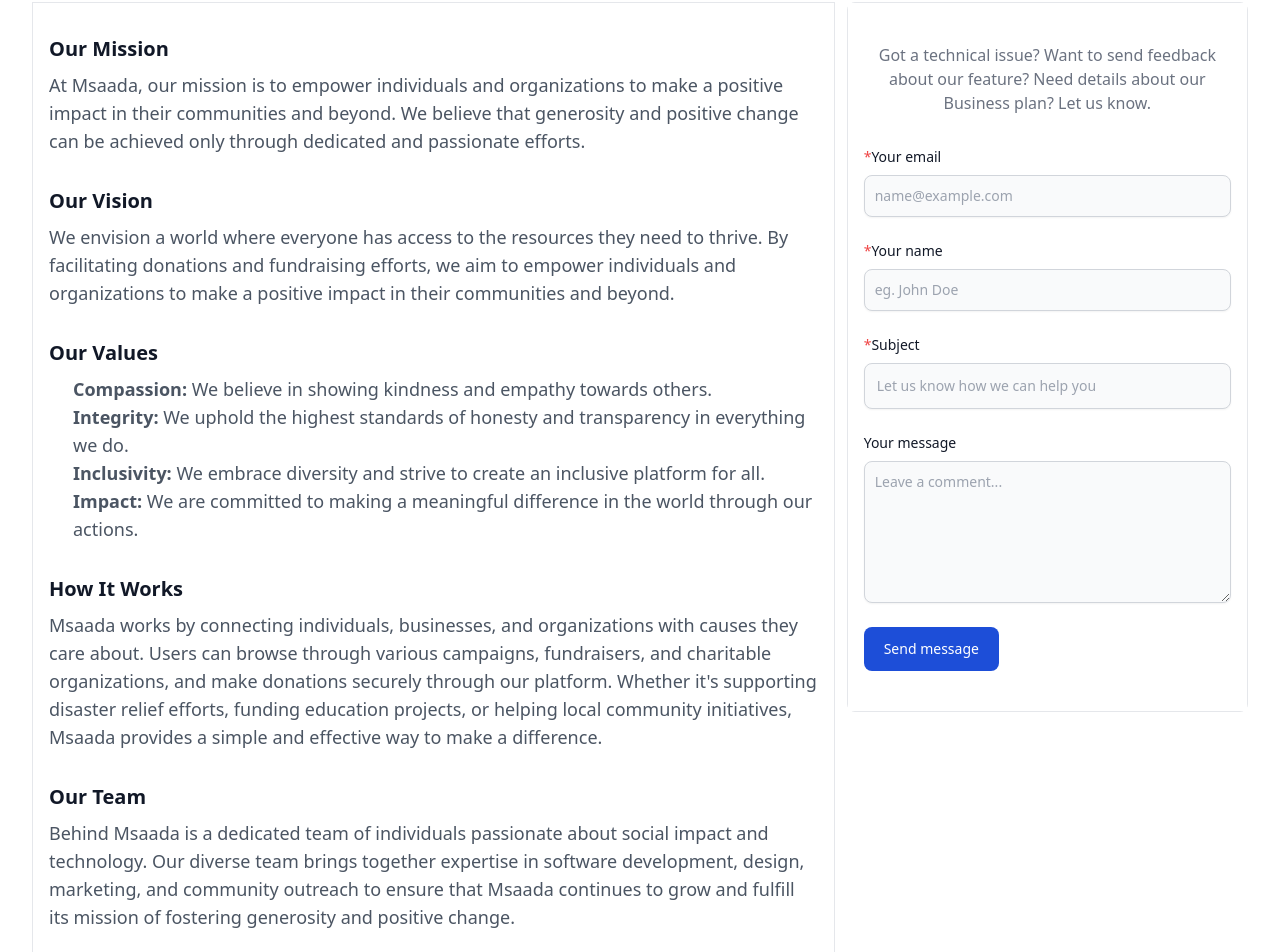
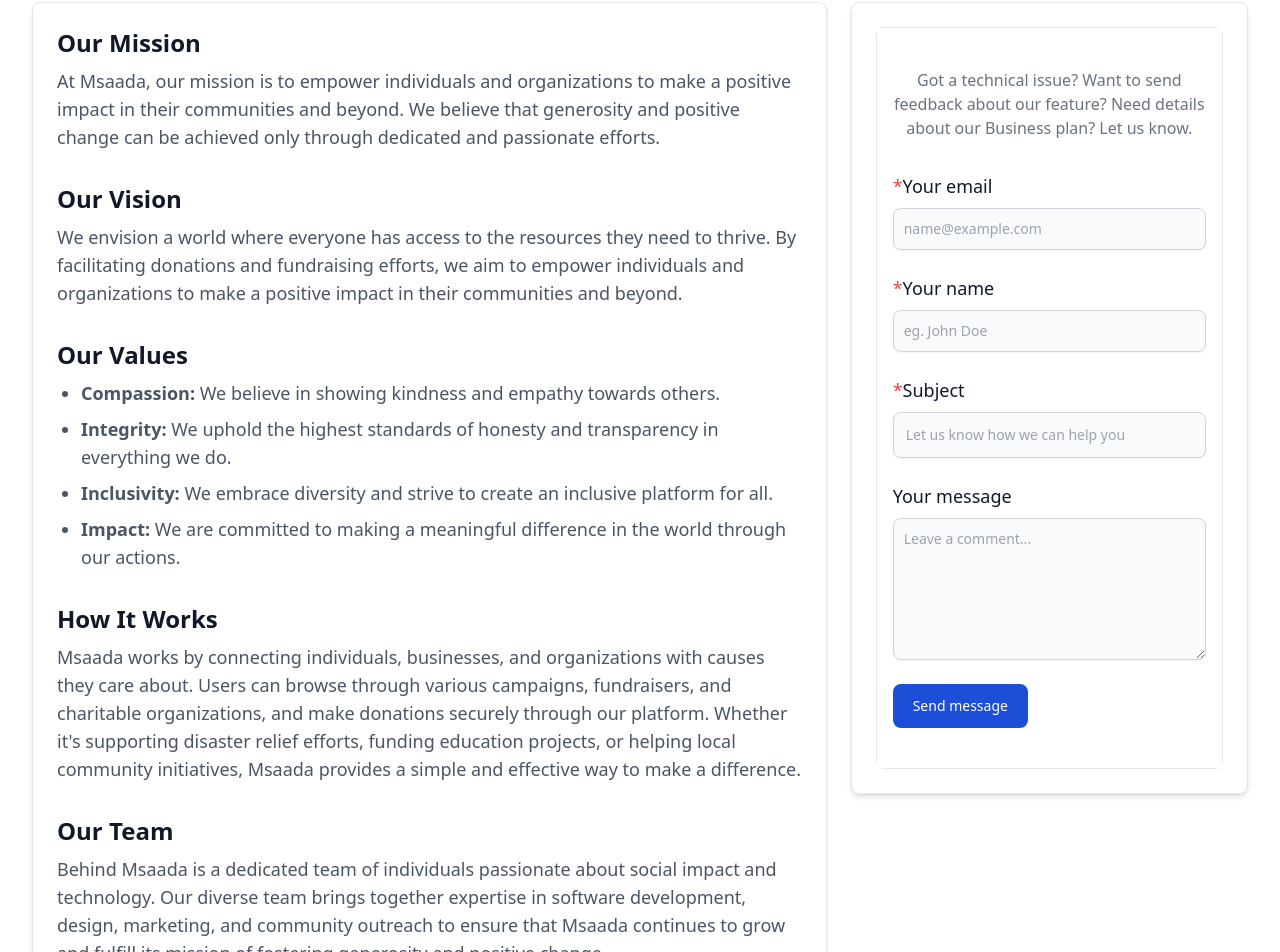
Before and after one commit to MuchokiDavid/Msaadafund-Frontend, a React (Create React App) app: page /about in a window 1280 px wide. Shown: the part 314-1266 px from the top of the page. Built offline with nearby package versions, Linux system fonts and the light colour scheme.

Commit message:
org details

```diff
--- a/src/components/campaigns/OrgActive.jsx
+++ b/src/components/campaigns/OrgActive.jsx
@@ -30,15 +30,15 @@ function OrgActive({organisationDetails}) {
   return (
     <div className='mt-3'>
       <div className='container divide-x'>
-        <div className="sm:hidden">
+        <div className="sm:hidden ">
           <label htmlFor="Tab" className="sr-only">Tab</label>
           <select
             id="Tab"
-            className="rounded-md border-gray-200 p-3 w-full"
+            className="rounded-md border-gray-200 p-3 w-full "
             onChange={(e) => setActiveTab(e.target.value)}
             value={activeTab}
           >
-            <option value={'Upcoming_campaigns'}>Upcoming Campaigns</option>
+            <option  value={'Upcoming_campaigns'}>Upcoming Campaigns</option>
             <option value={'Active_campaigns'}>Active Campaigns</option>
             <option value={'Finished_campaigns'}>Finished Campaigns</option>
           </select>
@@ -46,14 +46,14 @@ function OrgActive({organisationDetails}) {
 
         <div className="hidden sm:block">
           <div className="border-b border-gray-200">
-            <nav className="-mb-px flex gap-6" aria-label="Tabs">
+            <nav className="-mb-px flex gap-6 " aria-label="Tabs">
               {['Upcoming_campaigns','Active_campaigns', 'Finished_campaigns'].map((tab) => (
                 <a
                   key={tab}
                   href="#"
-                  className={`inline-flex shrink-0 items-center gap-2 border-b-2 px-1 pb-4 text-sm font-medium ${
+                  className={`inline-flex shrink-0 items-center gap-2 border-b-2 px-1 pb-4 text-base font-medium ${
                     activeTab === tab
-                      ? 'border-sky-500 text-sky-600'
+                      ? 'border-sky-500 text-sky-600 '
                       : 'border-transparent text-gray-500 hover:border-gray-300 hover:text-gray-700'
                   }`}
                   onClick={(e) => {
--- a/src/components/org-dashboard/pages/OrgProfile.jsx
+++ b/src/components/org-dashboard/pages/OrgProfile.jsx
@@ -199,7 +199,7 @@ function OrgProfile() {
                 >
                   <option value="">Select Organisation Structure</option>
                   <option value="NonProfit Organisation">NonProfit Organisation(NPOs)</option>
-                  <option value="Profit">For Profit Organisation</option>
+                  <option value="Profit Organisation">For Profit Organisation</option>
                 </select>
               </div>
               <div className="grid grid-cols-2 gap-4 mb-4">
--- a/src/components/services/Message.jsx
+++ b/src/components/services/Message.jsx
@@ -40,11 +40,11 @@ function Message() {
     <section class="bg-white border rounded-lg">
         <div class="py-4 lg:py-10 px-4 mx-auto max-w-screen-md bg-white">
             {/* <h2 class="mb-4 text-2xl tracking-tight font-extrabold text-center text-gray-900">Contact Us</h2> */}
-            <p class="mb-4 lg:mb-8 font-light text-center text-gray-500">Got a technical issue? Want to send feedback about our feature? Need details about our Business plan? Let us know.</p>
+            <p class="mb-4 lg:mb-8  text-base font-normal text-center text-gray-500">Got a technical issue? Want to send feedback about our feature? Need details about our Business plan? Let us know.</p>
             {errors && <p className='text-red-500'>{errors}</p>}
             <form action="#" class="space-y-6" onSubmit={sendEmail}>
                 <div>
-                    <label for="email" class="block mb-2 text-sm font-medium text-gray-900 "><span className='text-red-500'>*</span>Your email</label>
+                    <label for="email" class="block mb-2 text-lg font-medium text-gray-900 "><span className='text-red-500'>*</span>Your email</label>
                     <input type="email"
                     id="email"
                     class="shadow-sm bg-gray-50 border border-gray-300 text-gray-900 text-sm rounded-lg focus:ring-primary-500 focus:border-primary-500 block w-full p-2.5"
@@ -53,7 +53,7 @@ function Message() {
                     required/>
                 </div>
                 <div>
-                    <label for="name" class="block mb-2 text-sm font-medium text-gray-900"><span className='text-red-500'>*</span>Your name</label>
+                    <label for="name" class="block mb-2 text-lg font-medium text-gray-900"><span className='text-red-500'>*</span>Your name</label>
                     <input type="name"
                     id="contact_name"
                     class="shadow-sm bg-gray-50 border border-gray-300 text-gray-900 text-sm rounded-lg focus:ring-primary-500 focus:border-primary-500 block w-full p-2.5"
@@ -62,7 +62,7 @@ function Message() {
                     required/>
                 </div>
                 <div>
-                    <label for="subject" class="block mb-2 text-sm font-medium text-gray-900"><span className='text-red-500'>*</span>Subject</label>
+                    <label for="subject" class="block mb-2 text-lg font-medium text-gray-900"><span className='text-red-500'>*</span>Subject</label>
                     <input type="text"
                     id="subject"
                     class="block p-3 w-full text-sm text-gray-900 bg-gray-50 rounded-lg border border-gray-300 shadow-sm focus:ring-primary-500 focus:border-primary-500"
@@ -71,7 +71,7 @@ function Message() {
                     required/>
                 </div>
                 <div class="sm:col-span-2">
-                    <label for="message" class="block mb-2 text-sm font-medium text-gray-900">Your message</label>
+                    <label for="message" class="block mb-2 text-lg font-medium text-gray-900">Your message</label>
                     <textarea id="message"
                     rows="6"
                     onChange={(event) => setMessage(event.target.value)}
--- a/src/pages/AboutUs.jsx
+++ b/src/pages/AboutUs.jsx
@@ -1,15 +1,19 @@
-import React from 'react'
-import Menus from '../components/reusables/Menus'
-import Footer from '../components/reusables/Footer'
-import Message from '../components/services/Message'
+import React from 'react';
+import Menus from '../components/reusables/Menus';
+import Footer from '../components/reusables/Footer';
+import Message from '../components/services/Message';
 
 function AboutUs() {
   return (
     <div>
-      <Menus/>
+      <Menus />
       <div id="slide3" className="carousel-item relative w-full h-56">
         <div className="absolute inset-0 bg-black bg-opacity-50"></div>
-              <img src="https://source.unsplash.com/random/1920x1080/?organisation-about-us" className="w-full h-full object-cover" />
+        <img
+          src="https://source.unsplash.com/random/1920x1080/?organisation-about-us"
+          className="w-full h-full object-cover"
+          alt="About us"
+        />
         <div>
           <div className="absolute inset-0 flex flex-col items-center justify-center align-middle px-4">
             <h1 className="text-2xl lg:text-4xl text-white font-bold text-center">About us</h1>
@@ -23,64 +27,62 @@ function AboutUs() {
         </div>
       </div>
       <div className="min-h-screen pb-8 px-4 sm:px-6 lg:px-8">
-      <div className="container mx-auto block ">
-        <div className='flex flex-col lg:flex-row gap-3'>
-          <div className='h-full lg:w-2/3'>
-          <div className='bg-white border mt-6 p-4'>
-            <div className="mt-4">
-              <h3 className="text-xl font-semibold text-gray-900">Our Mission</h3>
+        <div className="container mx-auto block">
+          <div className="flex flex-col lg:flex-row gap-6">
+            <div className="h-full lg:w-2/3">
+              <div className="bg-white border mt-6 p-6 rounded-lg shadow-md">
+                <div className="mb-8">
+                  <h3 className="text-2xl font-semibold text-gray-900">Our Mission</h3>
                   <p className="mt-2 text-lg text-gray-600">
                     At Msaada, our mission is to empower individuals and organizations to make a positive impact in their communities and beyond. We believe that generosity and positive change can be achieved only through dedicated and passionate efforts.
                   </p>
                 </div>
-              <div className="mt-8">
-              <h3 className="text-xl font-semibold text-gray-900">Our Vision</h3>
+                <div className="mb-8">
+                  <h3 className="text-2xl font-semibold text-gray-900">Our Vision</h3>
                   <p className="mt-2 text-lg text-gray-600">
                     We envision a world where everyone has access to the resources they need to thrive. By facilitating donations and fundraising efforts, we aim to empower individuals and organizations to make a positive impact in their communities and beyond.
                   </p>
                 </div>
-            <div className="mt-8">
-              <h3 className="text-xl font-semibold text-gray-900">Our Values</h3>
-              <ul className="mt-2 text-lg text-gray-600 pl-6">
+                <div className="mb-8">
+                  <h3 className="text-2xl font-semibold text-gray-900">Our Values</h3>
+                  <ul className="mt-2 text-lg text-gray-600 list-disc pl-6 space-y-2">
                     <li><span className='font-semibold'>Compassion:</span> We believe in showing kindness and empathy towards others.</li>
-                <li><span className='font-semibold'>Integrity:</span>  We uphold the highest standards of honesty and transparency in everything we do.</li>
-                <li><span className='font-semibold'>Inclusivity:</span>  We embrace diversity and strive to create an inclusive platform for all.</li>
-                <li><span className='font-semibold'>Impact:</span>  We are committed to making a meaningful difference in the world through our actions.</li>
+                    <li><span className='font-semibold'>Integrity:</span> We uphold the highest standards of honesty and transparency in everything we do.</li>
+                    <li><span className='font-semibold'>Inclusivity:</span> We embrace diversity and strive to create an inclusive platform for all.</li>
+                    <li><span className='font-semibold'>Impact:</span> We are committed to making a meaningful difference in the world through our actions.</li>
                   </ul>
                 </div>
-            <div className="mt-8">
-              <h3 className="text-xl font-semibold text-gray-900">How It Works</h3>
+                <div className="mb-8">
+                  <h3 className="text-2xl font-semibold text-gray-900">How It Works</h3>
                   <p className="mt-2 text-lg text-gray-600">
                     Msaada works by connecting individuals, businesses, and organizations with causes they care about. Users can browse through various campaigns, fundraisers, and charitable organizations, and make donations securely through our platform. Whether it's supporting disaster relief efforts, funding education projects, or helping local community initiatives, Msaada provides a simple and effective way to make a difference.
                   </p>
                 </div>
-            <div className="mt-8">
-              <h3 className="text-xl font-semibold text-gray-900">Our Team</h3>
+                <div className="mb-8">
+                  <h3 className="text-2xl font-semibold text-gray-900">Our Team</h3>
                   <p className="mt-2 text-lg text-gray-600">
                     Behind Msaada is a dedicated team of individuals passionate about social impact and technology. Our diverse team brings together expertise in software development, design, marketing, and community outreach to ensure that Msaada continues to grow and fulfill its mission of fostering generosity and positive change.
                   </p>
                 </div>
-            <div className="mt-8">
-              <h3 className="text-xl font-semibold text-gray-900">Contact Us</h3>
+                <div className="mb-8">
+                  <h3 className="text-2xl font-semibold text-gray-900">Contact Us</h3>
                   <p className="mt-2 text-lg text-gray-600">
-                Have questions or feedback? We'd love to hear from you! Reach out to us at <a href="mailto:info@msaada.com" className="text-blue-600">info@msaada.com</a>.
+                    Have questions or feedback? We'd love to hear from you! Reach out to us at <a href="mailto:msaadacontact@gmail.com" className="text-blue-600">msaadacontact@gmail.com</a>.
                   </p>
                 </div>
               </div>
             </div>
-          <div className='h-full lg:w-1/3'>
-
-            <div className='mt-6'>
-              <Message/>
-            </div>
-
+            <div className="h-full lg:w-1/3">
+              <div className="mt-6 bg-white border p-6 rounded-lg shadow-md">
+                <Message />
               </div>
             </div>
           </div>
         </div>
-      <Footer/>
       </div>
-  )
+      <Footer />
+    </div>
+  );
 }
 
-export default AboutUs
+export default AboutUs;
--- a/src/pages/OrganisationDetails.jsx
+++ b/src/pages/OrganisationDetails.jsx
@@ -1,3 +1,4 @@
+import { FaFacebook } from 'react-icons/fa';
 import React, { useEffect, useState } from 'react';
 import { useParams } from 'react-router-dom';
 import Menus from '../components/reusables/Menus';
@@ -12,6 +13,10 @@ import { useAuth } from '../context/usersContext';
 import Swal from 'sweetalert2';
 import OrgActive from '../components/campaigns/OrgActive';
 import Profile from './PublicOrgProfile';
+import { FaGlobe } from "react-icons/fa";
+import { FaYoutube } from "react-icons/fa";
+
+
 
 
 function OrganisationDetails() {
@@ -208,7 +213,6 @@ function OrganisationDetails() {
 
       <Profile
         orgName={organisationDetails && organisationDetails.orgName}
-        orgWebsite= {organisationDetails && organisationDetails.website_link}
         orgType={organisationDetails && organisationDetails.orgType}
         // orgWebsite={organisationDetails && organisationDetails.orgWebsite}
         orgEmail={organisationDetails && organisationDetails.orgEmail}
@@ -245,6 +249,27 @@ function OrganisationDetails() {
                               </svg>
                               {organisationDetails && organisationDetails.orgAddress}
                           </div>
+                          {organisationDetails && organisationDetails.youtube_link && (
+                          <div className="flex text-gray-700 items-center justify-center mt-2">
+                             <a className='mx-1' href={organisationDetails && organisationDetails.website_link} >
+                             <FaYoutube size={22} className='text-red-500'/>
+                             </a>
+
+                         Youtube
+                        </div>
+                          )}
+                        {organisationDetails && organisationDetails.website_link && (
+                        <div  className="flex text-gray-700 items-center justify-center mt-2">
+                                <a className='mx-1' href={organisationDetails && organisationDetails.website_link}>
+                                <FaGlobe size={20} className='text-blue-600'/>
+                                </a>
+                            Our WebSite
+                        </div>
+                        )}
+
+
+
+
                       </div>
                       <ul className="py-4 mt-0 text-gray-700 flex items-center justify-around">
                           <li className="flex flex-col items-center justify-around">
@@ -260,6 +285,7 @@ function OrganisationDetails() {
                               <div>{organisationDetails && prettyNumber(getTotalDonations(organisationDetails.campaigns), 'number-short')}</div>
                           </li>
                       </ul>
+
                       <div className='px-2 pb-4'>
                           {more ?<p>{organisationDetails && organisationDetails.orgDescription}</p> : <p>{organisationDetails && organisationDetails.orgDescription && organisationDetails.orgDescription.slice(0,100)}...</p>}
                           <button className='text-blue-600 hover:underline mt-2' onClick={()=>setMore(!more)}>{more ? "Show less" : "Show more"}</button>
--- a/src/pages/PublicOrgProfile.jsx
+++ b/src/pages/PublicOrgProfile.jsx
@@ -4,7 +4,7 @@ import { MdNotificationsOff } from "react-icons/md";
 
 
 
-function Profile({orgName,orgWebsite,orgType,loading, subscribe,handleSubscribe,handleUnsubscribe, errors, profileImage}) {
+function Profile({orgName,orgType,loading, subscribe,handleSubscribe,handleUnsubscribe, errors, profileImage}) {
   return (
     <div className='bg-white rounded-lg pb-3 shadow-sm'>
   <div className="h-24 overflow-hidden" id='orgBanner'>
@@ -19,8 +19,7 @@ function Profile({orgName,orgWebsite,orgType,loading, subscribe,handleSubscribe,
       <div className="mt-6 sm:flex sm:min-w-0 sm:flex-1 sm:items-center sm:justify-end sm:space-x-6 sm:pb-1">
         <div className="mt-6 min-w-0 flex-1 sm:hidden md:block">
           <h1 className="truncate text-2xl font-bold text-blue-300">{orgName.toUpperCase()}</h1>
-          <p className="mt-1 text-sm text-gray-500">{orgType}</p>
-          <p className="mt-1 text-sm text-gray-500">{orgWebsite}</p>
+          <p className="mt-1 text-xl text-gray-500">{orgType}</p>
         </div>
         {errors && <div className="text-red-500 mt-2 text-sm">
           {errors}
```
Lines whose indentation alone changed are shown as unchanged.
